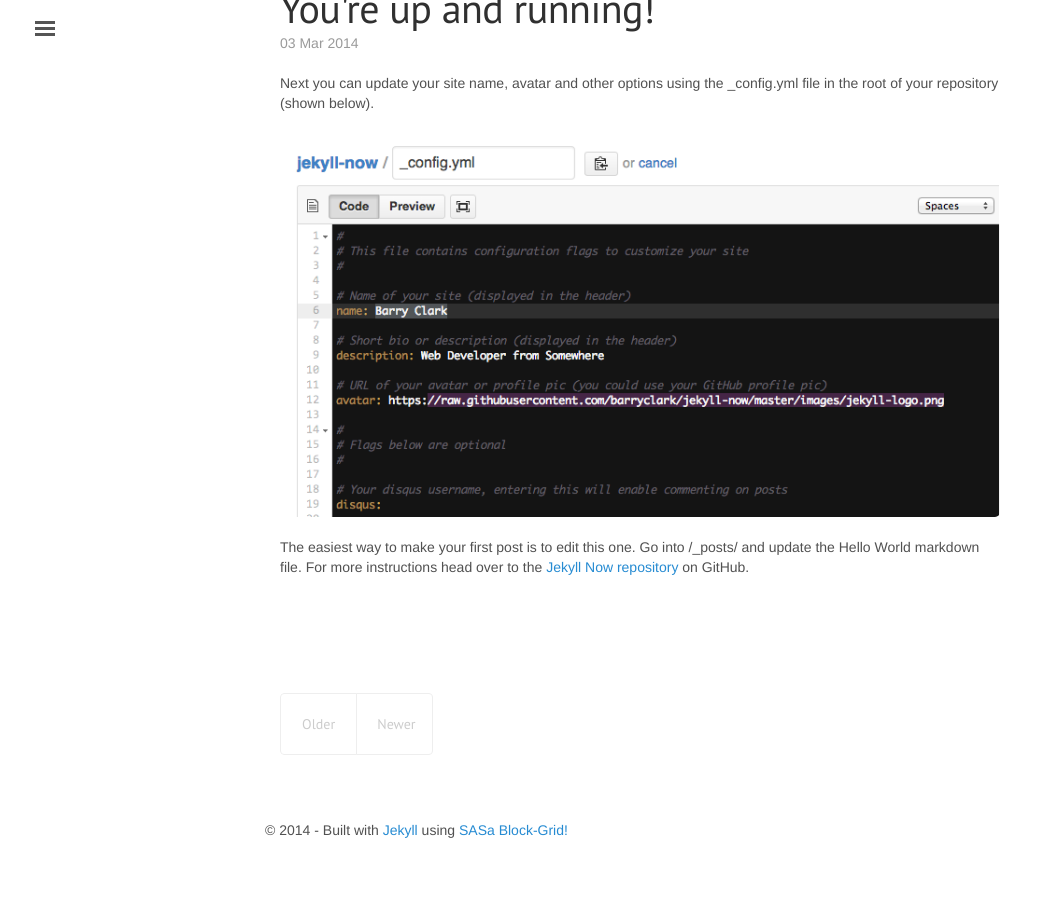
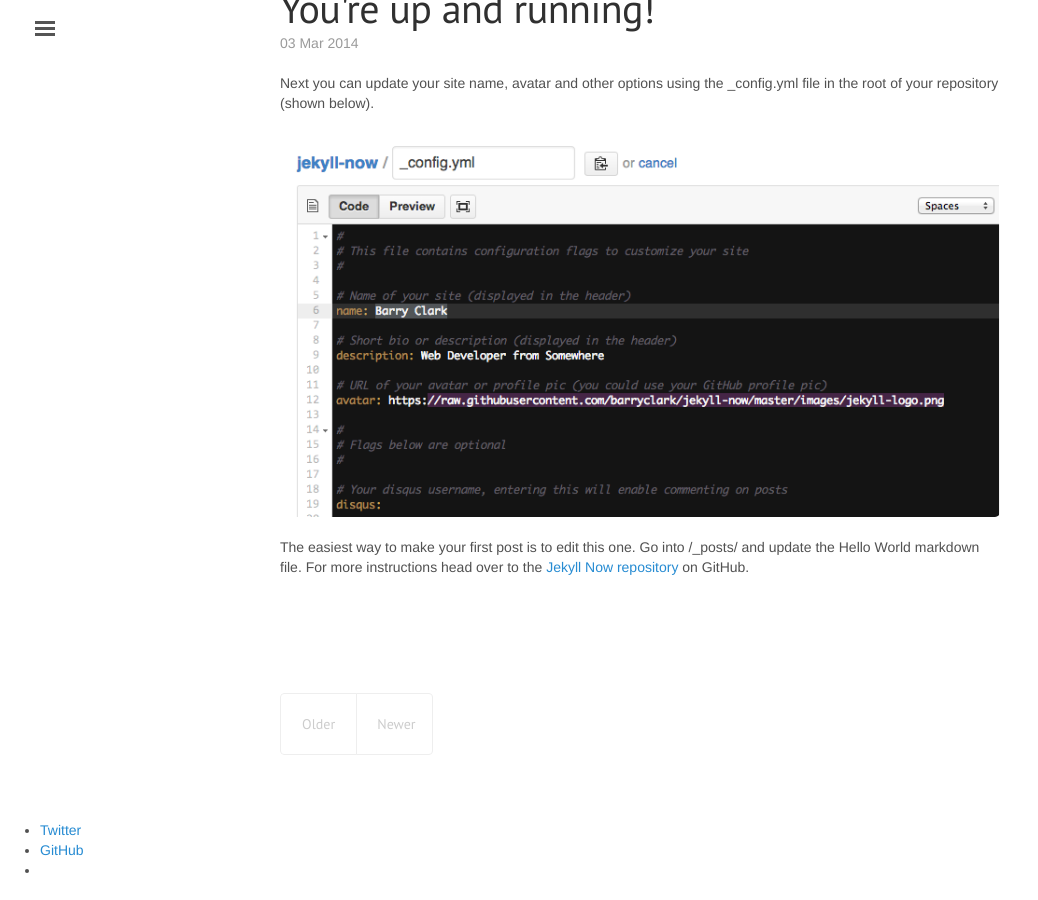
Before and after one commit to mpmendespt/mpmendespt.github.io, a Jekyll site: the page built from index.html, in a window 1280 px wide and 900 px high, scrolled down 1801 px. Shown: the whole window, without its empty margins (0-1038 px from the left). Built offline with Jekyll 4.4.1, drawn with Linux system fonts in a browser that asks for light colours; nearby versions of some CDN libraries; Markdown is read by kramdown in place of the engine named in the settings; the list of posts is cut into pages by our own code; before the commit the page ends 2661 px from its top, so only the background shows below that.

Commit message:
Test15...

```diff
--- a/_includes/footer.html
+++ b/_includes/footer.html
@@ -1,25 +1,16 @@
-<footer>
-	<div class="container">
-		<div class="row">
-			<div class="col6">
-				<div class="copyright">
-					<!--Be nice and keep the copyright here! thanx.-->
-					&copy; 2014 - Built with <a href="http://jekyllrb.com/">Jekyll</a> using <a href="http://www.newaeonweb.com.br/sasa">SASa Block-Grid!</a>
-				</div>
-			</div>
-			<div class="col6">
-				<nav class="social-links">
-					<ul class="menu-list">
-						{% for link in site.social-links %}
-						<li>
-							<a target="{% if link.external %}_blank{% else %}_top{% endif %}" class="{{ link.icon }}" href="{{ link.url }}">{{ link.name }}</a>
-						</li>
-						{% endfor %}
-					</ul>
-				</nav>
-			</div>
-		</div>
-	</div>
+<footer class="footer">
+  <ul class="footer--links">
+    <li>
+      <a href="https://twitter.com/mpmendespt">Twitter</a>
+    </li>
+    <li>
+      <a href="https://github.com/mpmendespt">GitHub</a>
+    </li>
+    <li>
+    <!--   <a href="/feed.xml">RSS</a>    -->
+    </li>
+  </ul>
+  <!-- <p class="footer--copyright">© Copyright 2015 Manuel Mendes</p>  -->
 </footer>
 
 
```
